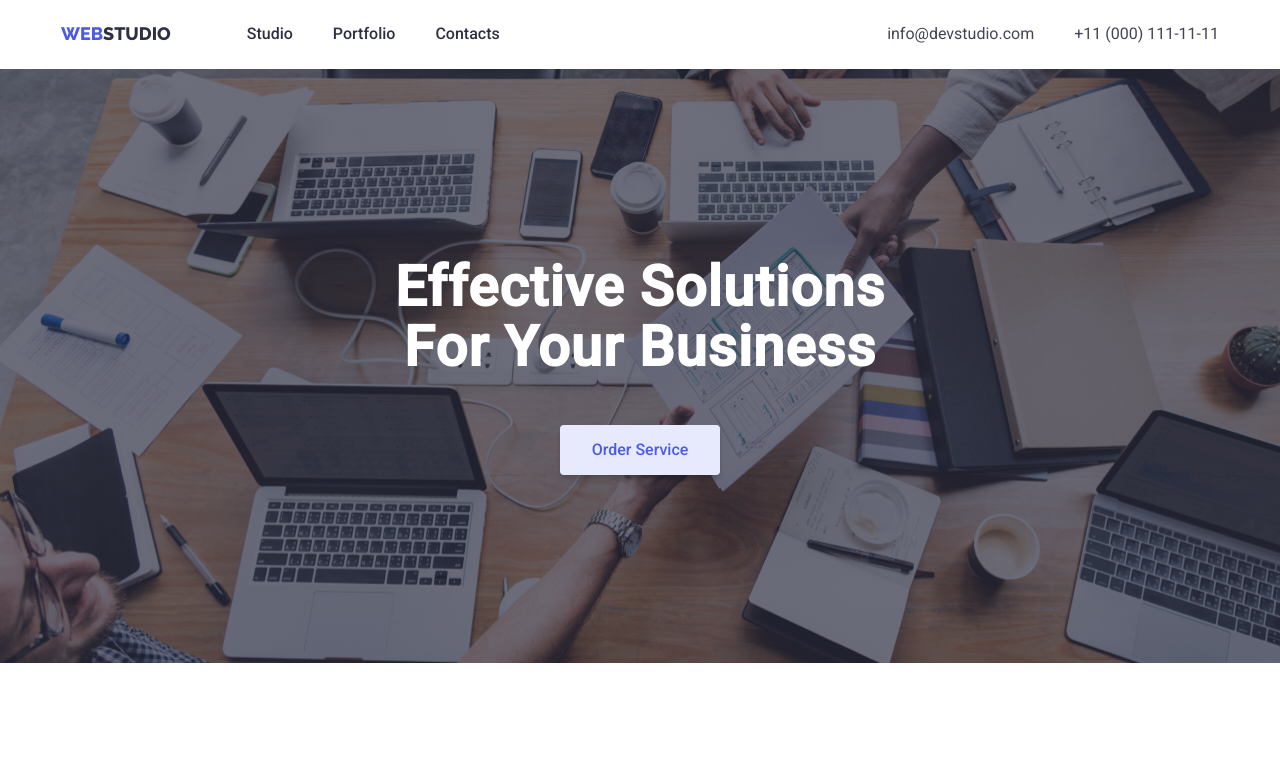
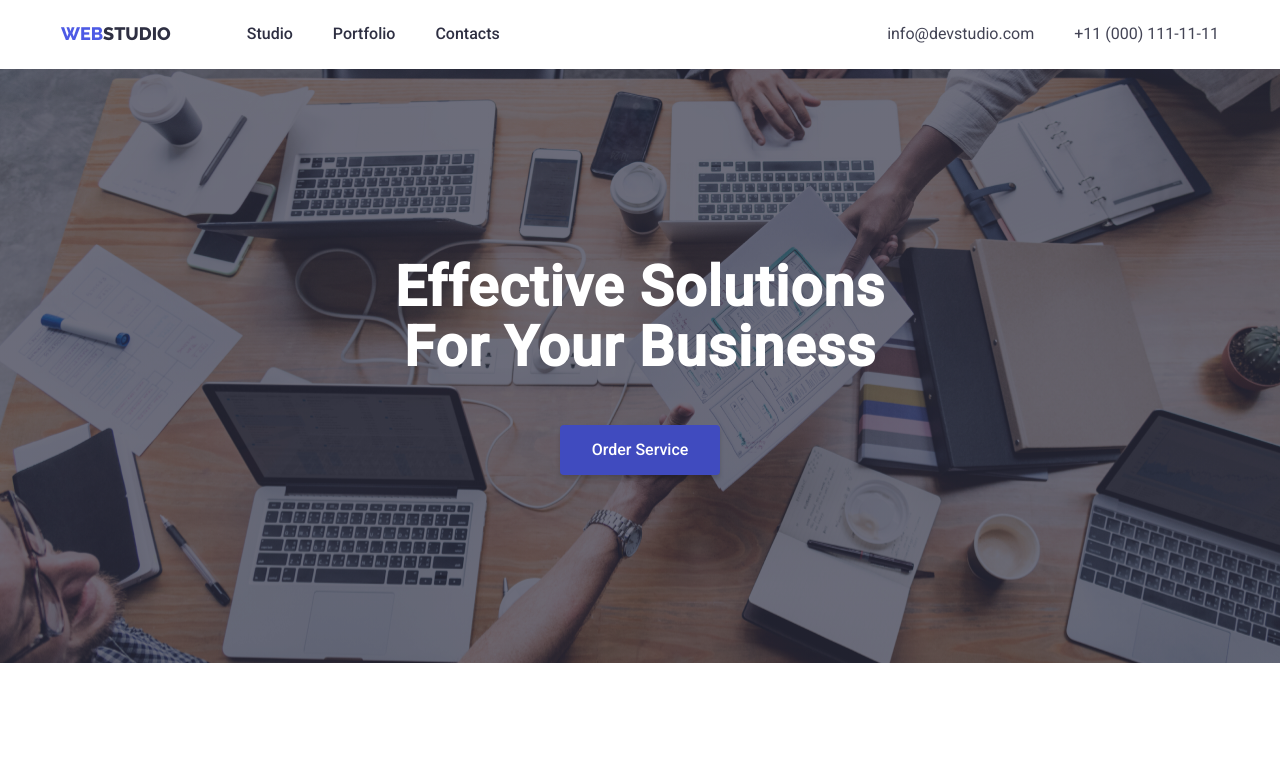
Before and after one commit to JvinSuyu/goit-markup-hw-04, a plain HTML site: page index.html in a window 1280 px wide. In both pictures the pointer is over the button "Order Service". Shown: the top 780 px of the page. Drawn offline with Linux system fonts and the light colour scheme.

Commit message:
for final touch

```diff
--- a/css/style.css
+++ b/css/style.css
@@ -167,8 +167,8 @@ main {
 }
 
 .hero-button:hover {
-    background: var(--cornflower);
-    color: var(--iris);
+    background: var(--ocean);
+    color: var(--white);
 }
 
 .hero-button:active {
```
